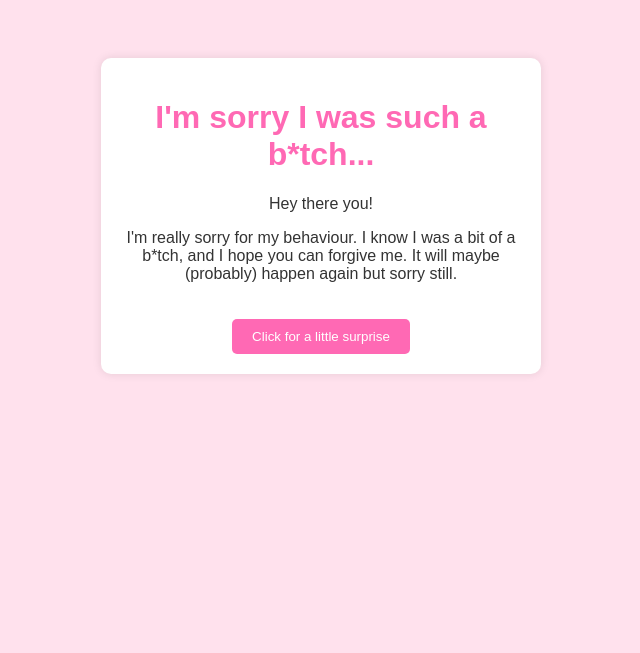
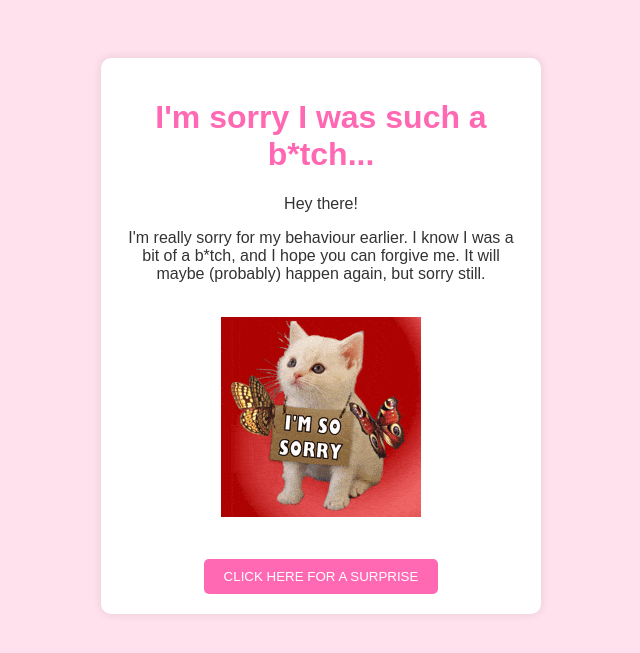
Before and after one commit to theaholtlund/sorry-i-was-a-b1tch, a Flask app: page / in a window 1280 px wide. Shown: the top 653 px of the page, without its empty margins (319-959 px from the left). Run offline with Flask 3, Linux system fonts and the light colour scheme.

Commit message:
Add graphic to display

```diff
--- a/templates/index.html
+++ b/templates/index.html
@@ -12,13 +12,21 @@
   <body>
     <div class="container">
       <h1>I'm sorry I was such a b*tch...</h1>
-      <p>Hey there you!</p>
+      <p>Hey there!</p>
       <p>
-        I'm really sorry for my behaviour. I know I was a bit of a b*tch, and I
-        hope you can forgive me. It will maybe (probably) happen again but sorry
-        still.
+        I'm really sorry for my behaviour earlier. I know I was a bit of a
+        b*tch, and I hope you can forgive me. It will maybe (probably) happen
+        again, but sorry still.
       </p>
-      <button onclick="showSurprise()">Click for a little surprise</button>
+      <br />
+      <img
+        src="{{ url_for('static', filename='sorry-cat.gif') }}"
+        alt="Sorry Dog"
+        class="sorry-dog"
+      />
+      <br />
+      <br />
+      <button onclick="showSurprise()">CLICK HERE FOR A SURPRISE</button>
     </div>
     <div id="surprise" style="display: none">
       <p>🌸🌺🌼 You're sexy and the best and I appreciate you a lot! 🌼🌺🌸</p>
```
Also changed, not shown: static/sorry-cat.gif (added).
